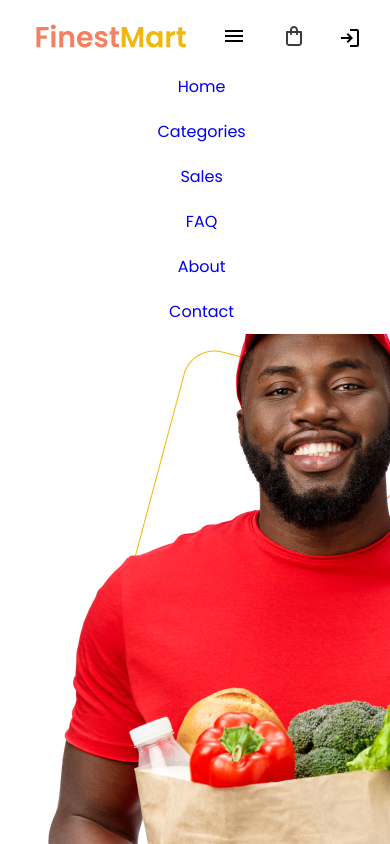
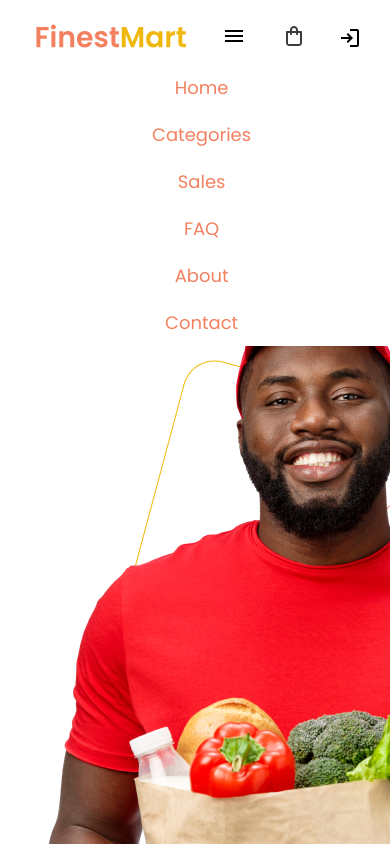
Before and after one commit to jrramoncp/grocery_store_header, a website built with Vite: page index.html in a window 390 px wide. Both pictures are taken after a click on the label "menu". Shown: the top 844 px of the page. Built offline with nearby package versions, Linux system fonts and the light colour scheme.

Commit message:
header mobile styles

```diff
--- a/src/sass/layout/_header.scss
+++ b/src/sass/layout/_header.scss
@@ -1,15 +1,18 @@
 .header{
     padding-top: 20px;
-    padding-bottom: 20px;
+    padding-bottom: 30px;
     display: flex;
     gap: 1rem;
     justify-content: space-between;
     align-items: baseline;
     position: relative;
 
+    // header img
     img{
         max-width: 150px;
     }
+
+    //input buttons
     input[type="checkbox"]:checked ~ nav{
         display: block;
     }
@@ -18,6 +21,7 @@
         display: block;
     }
 
+    //aside login styles
     .login{
         display: flex;
         align-items: center;
@@ -44,6 +48,8 @@
                 padding: 10px;
                 a{
                     text-decoration: none;
+                    font-size: 18px;
+                    color: $red-color;
                 }
             }
 
--- a/src/sass/layout/_navbar.scss
+++ b/src/sass/layout/_navbar.scss
@@ -13,6 +13,8 @@
             padding: 10px;
             a{
                 text-decoration: none;
+                font-size: 18px;
+                color: $red-color;
             }
         }
     }
```
